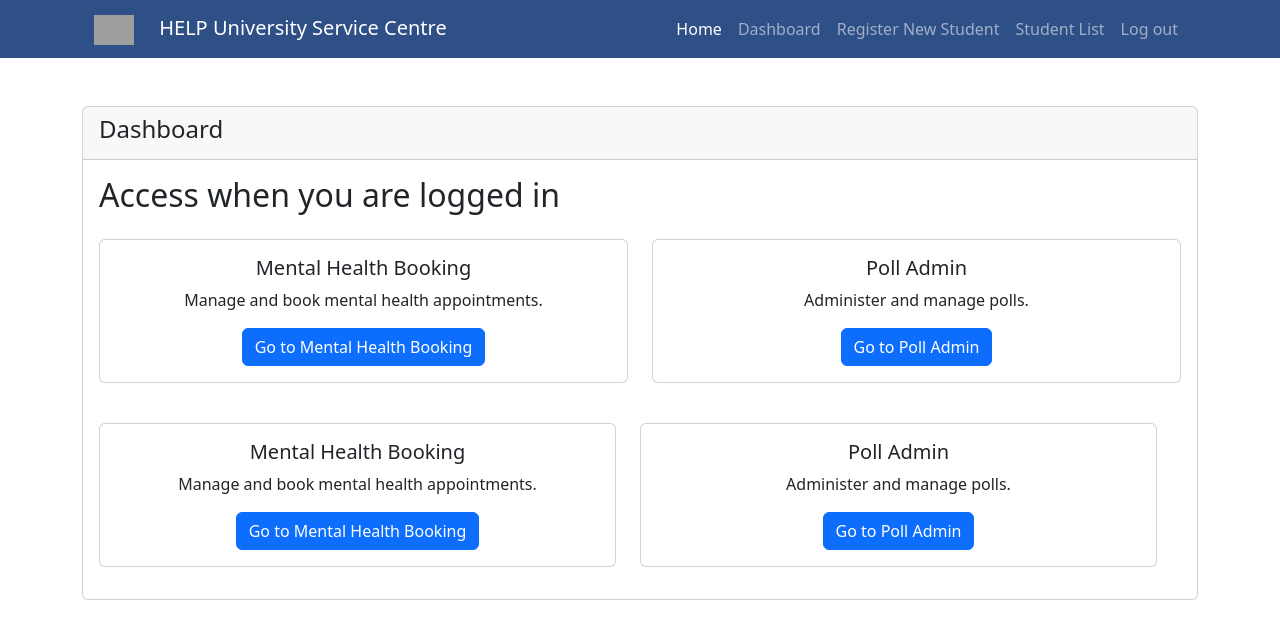
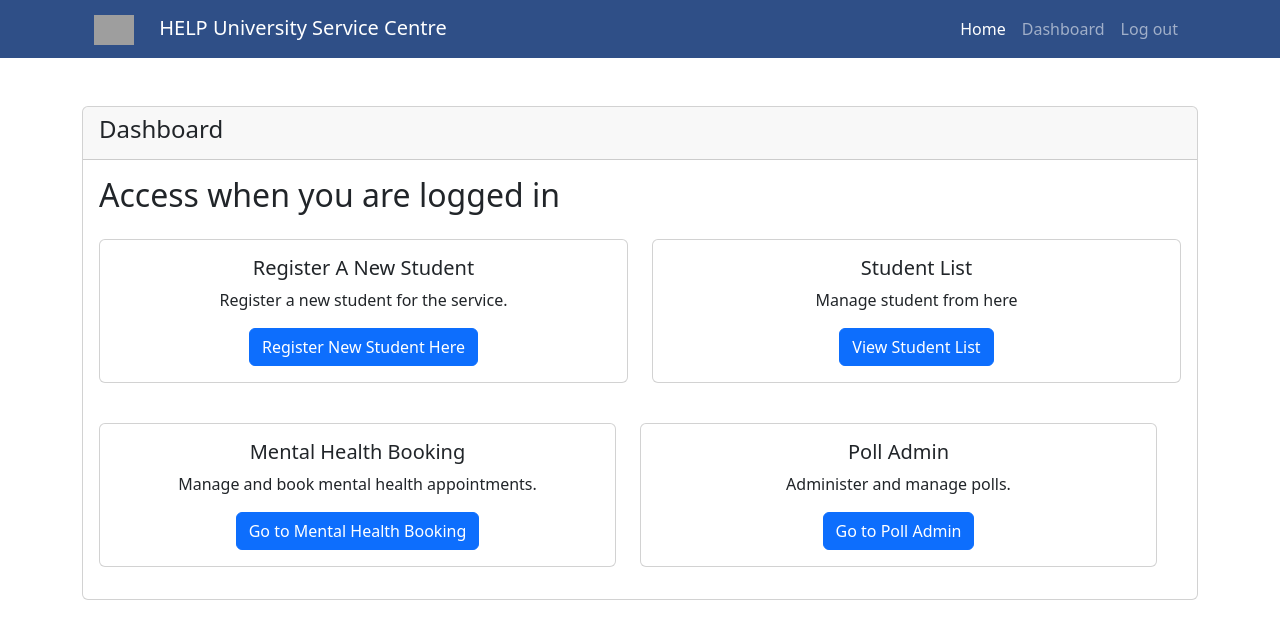
Before and after one commit to AidaSofea24/WebPro-B2300526, a PHP site: page /bit-102/dashboard.php in a window 1280 px wide. Shown: the top 639 px of the page. Run offline with PHP 8.4, Linux system fonts and the light colour scheme; the visitor is signed in with stand-in values (Sample User, id 1); grey boxes are pictures that could not be loaded.

Commit message:
making the dashboard more nicer

```diff
--- a/1 - Admin side/Includes/navbar.php
+++ b/1 - Admin side/Includes/navbar.php
@@ -18,13 +18,6 @@
                     </li>
                     <li class="nav-item">
                     <a class="nav-link" href="dashboard.php">Dashboard</a>
-                    </li>
-                    <li class="nav-item">
-                    <a class="nav-link" href="register.php">Register New Student</a>
-                    </li>
-                    <li class="nav-item">
-                    <a class="nav-link" href="list_user.php">Student List</a>
-                    </li>
                     <li class="nav-item">
                     <a class="nav-link" href="../2 - Login/log_out_form.php">Log out</a>
                     </li>
--- a/1 - Admin side/dashboard.php
+++ b/1 - Admin side/dashboard.php
@@ -21,18 +21,18 @@ include('includes/navbar.php');
                             <div class="col-md-6">
                                 <div class="card mb-3">
                                     <div class="card-body text-center">
-                                        <h5 class="card-title">Mental Health Booking</h5>
-                                        <p class="card-text">Manage and book mental health appointments.</p>
-                                        <a href="mental_health_booking.php" class="btn btn-primary">Go to Mental Health Booking</a>
+                                        <h5 class="card-title">Register A New Student</h5>
+                                        <p class="card-text">Register a new student for the service.</p>
+                                        <a href="register.php" class="btn btn-primary">Register New Student Here</a>
                                     </div>
                                 </div>
                             </div>
                             <div class="col-md-6">
                                 <div class="card mb-3">
                                     <div class="card-body text-center">
-                                        <h5 class="card-title">Poll Admin</h5>
-                                        <p class="card-text">Administer and manage polls.</p>
-                                        <a href="poll_admin.php" class="btn btn-primary">Go to Poll Admin</a>
+                                        <h5 class="card-title">Student List</h5>
+                                        <p class="card-text">Manage student from here</p>
+                                        <a href="list_user.php" class="btn btn-primary">View Student List</a>
                                     </div>
                                 </div>
                             </div>
```
